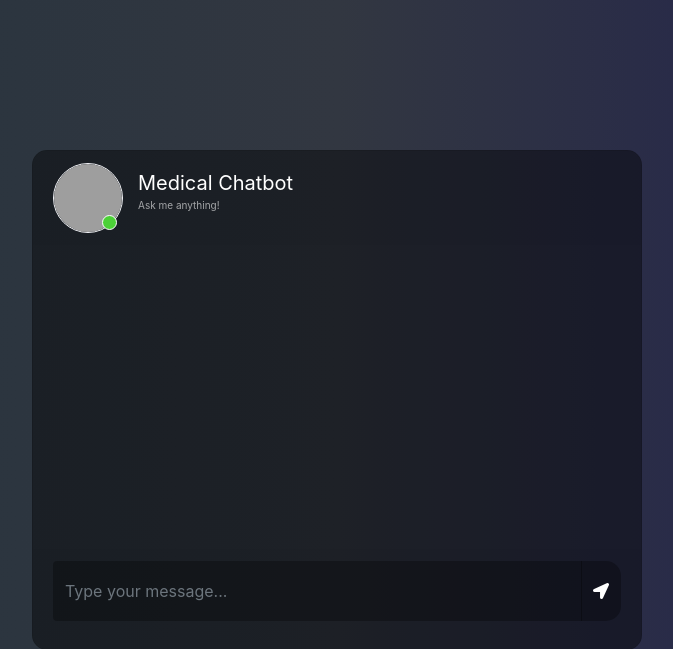
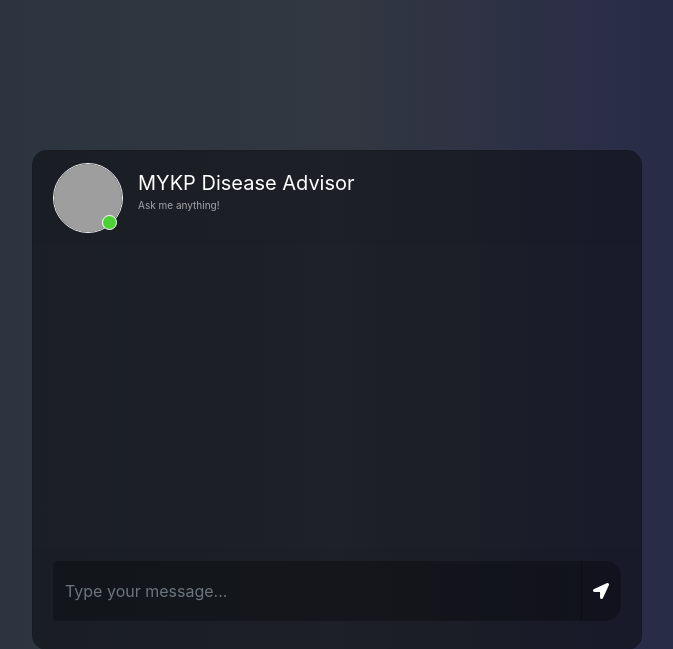
Before and after one commit to ravi1016/MedicalBot, a Flask app: page / in a window 1280 px wide. Shown: the top 649 px of the page, without its empty margins (303-976 px from the left). Run offline with Flask 3, Linux system fonts and the light colour scheme; some libraries are stand-ins or nearby versions; grey boxes are pictures that could not be loaded.

Commit message:
updated .html

```diff
--- a/templates/chat.html
+++ b/templates/chat.html
@@ -24,13 +24,13 @@
                     <div class="card-header msg_head">
                         <div class="d-flex bd-highlight">
                             <div class="img_cont">
-                                <img src="https://cdn-icons-png.flaticon.com/512/387/387569.png"
+                                <img src="https://play-lh.googleusercontent.com/t91T9Z-icz4ggIppXZgK6uCNMmJqIMIi5Za2SxcOgvtRMCfn_yQUpEaoh097AAHO6w=w240-h480-rw"
                                     class="rounded-circle user_img">
                                 <!-- <img src="https://www.prdistribution.com/spirit/uploads/pressreleases/2019/newsreleases/d83341deb75c4c4f6b113f27b1e42cd8-chatbot-florence-already-helps-thousands-of-patients-to-remember-their-medication.png" class="rounded-circle user_img"> -->
                                 <span class="online_icon"></span>
                             </div>
                             <div class="user_info">
-                                <span>Medical Chatbot</span>
+                                <span>MYKP Disease Advisor</span>
                                 <p>Ask me anything!</p>
                             </div>
                         </div>
```
